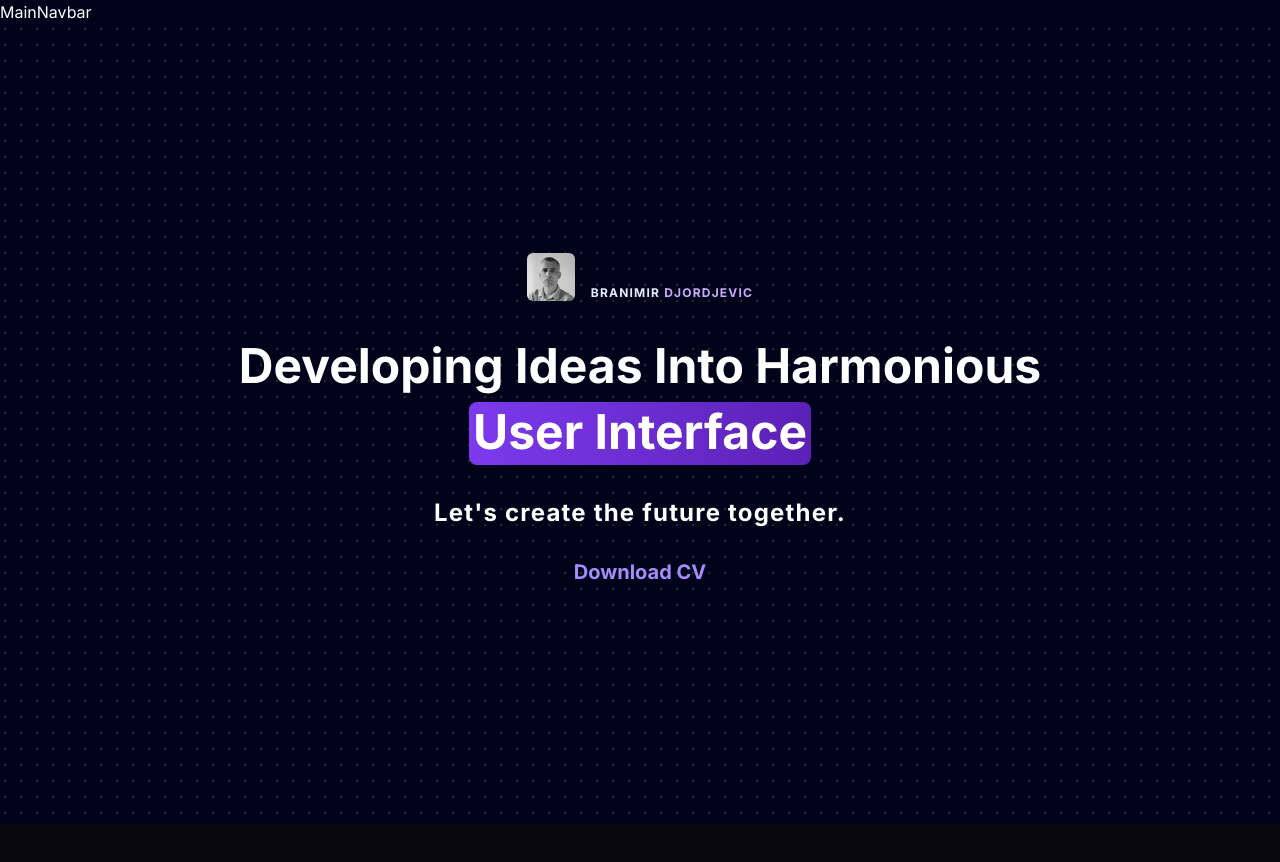
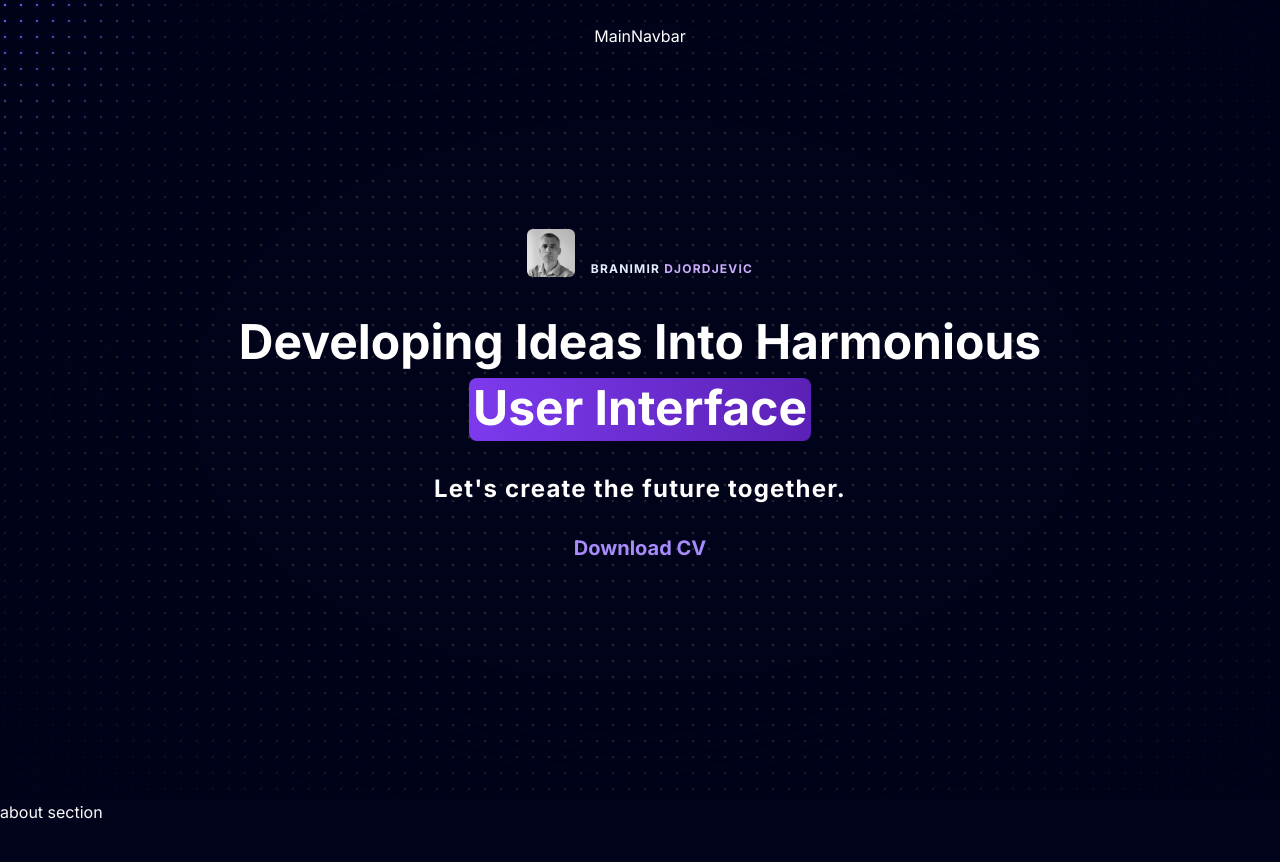
Before and after one commit to branimir1111/portfolio-next-typescript, a Next.js app: page / in a window 1280 px wide. Shown: the top 862 px of the page. Before the commit the page ends 824 px from the top, so only its background shows below. Built offline with nearby package versions, Linux system fonts and the light colour scheme.

Commit message:
adding mask tu hero section

```diff
--- a/app/page.tsx
+++ b/app/page.tsx
@@ -8,6 +8,7 @@ const Home = () => {
     <main className="dark:bg-black-100">
       <MainNavbar />
       <Hero />
+      <div className="w-full min-h-screen">about section</div>
     </main>
   );
 };
--- a/components/Hero/Hero.tsx
+++ b/components/Hero/Hero.tsx
@@ -5,7 +5,8 @@ import Image from 'next/image';
 
 const Hero = () => {
   return (
-    <HeroHighlight containerClassName="min-h-screen grid place-items-center dark:bg-black-100">
+    <>
+      <HeroHighlight containerClassName="min-h-screen dark:bg-black-100">
         <motion.h1
           initial={{
             opacity: 0,
@@ -47,6 +48,7 @@ const Hero = () => {
           </a>
         </motion.h1>
       </HeroHighlight>
+    </>
   );
 };
 export default Hero;
--- a/components/MainNavbar/MainNavbar.tsx
+++ b/components/MainNavbar/MainNavbar.tsx
@@ -1,4 +1,10 @@
 const MainNavbar = () => {
-  return <div className="text-white">MainNavbar</div>;
+  return (
+    <nav className="absolute top-6 left-1/2 -translate-x-1/2 z-50 bg-black-100">
+      <a href="#" className="text-white">
+        MainNavbar
+      </a>
+    </nav>
+  );
 };
 export default MainNavbar;
--- a/components/ui/hero-highlight.tsx
+++ b/components/ui/hero-highlight.tsx
@@ -35,6 +35,7 @@ const HeroHighlight = ({
       onMouseMove={handleMouseMove}
     >
       <div className="absolute inset-0 bg-dot-thick-neutral-300 dark:bg-dot-thick-neutral-800 pointer-events-none" />
+      <div className="absolute pointer-events-none inset-0 flex items-center justify-center dark:bg-black-100 bg-white [mask-image:radial-gradient(ellipse_at_center,transparent_50%,black)]"></div>
       <motion.div
         className="pointer-events-none bg-dot-thick-indigo-500 dark:bg-dot-thick-indigo-500 absolute inset-0 opacity-0 transition duration-300 group-hover:opacity-100"
         style={{
```
Lines whose indentation alone changed are shown as unchanged.
